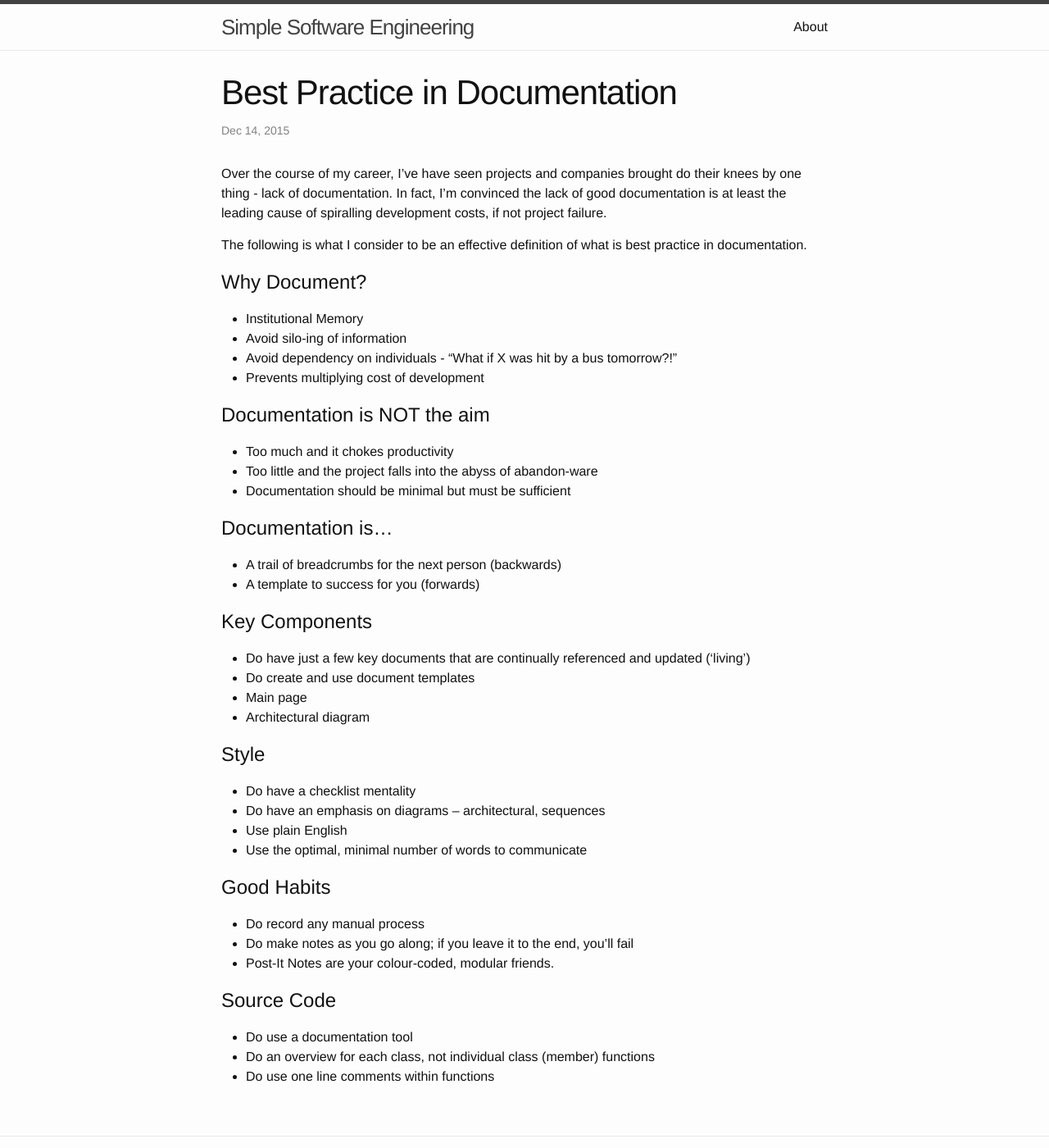
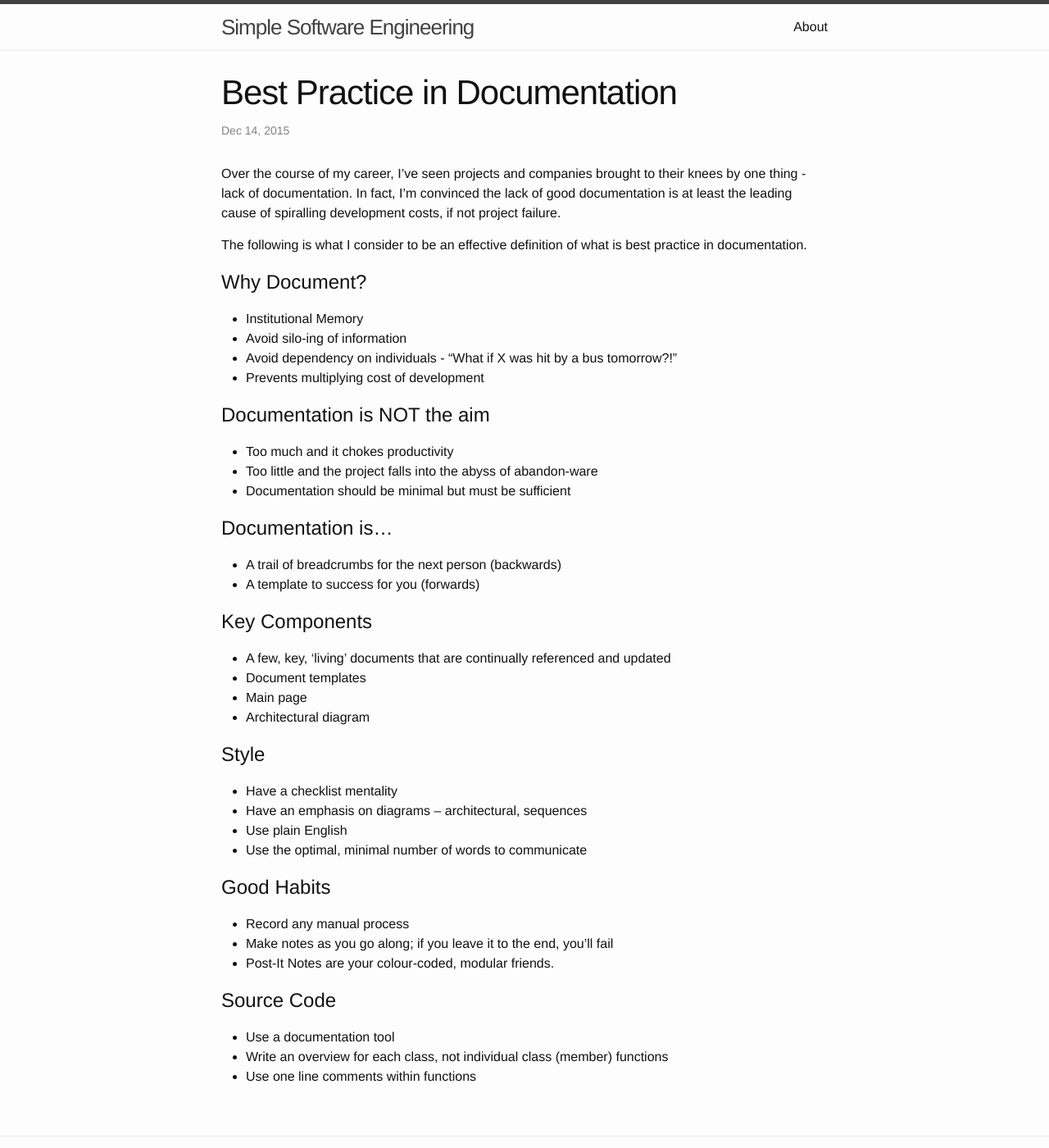
Before and after one commit to jwkc2/jwkc2.github.io, a Jekyll site: the page built from _posts/2015-12-14-Best-Practice-in-Documentation.md, in a window 1280 px wide and 1400 px high. Shown: the whole window at 82% size. Built offline with Jekyll 4.4.1, drawn with Linux system fonts in a browser that asks for light colours.

Commit message:
Fixed various grammatical and spelling errors

```diff
--- a/_posts/2015-12-14-Best-Practice-in-Documentation.md
+++ b/_posts/2015-12-14-Best-Practice-in-Documentation.md
@@ -6,7 +6,7 @@ date: 2015-12-14 19:31
 categories: software-engineering project-management documentation
 ---
 
-Over the course of my career, I've have seen projects and companies brought do their knees by one thing - lack of documentation. In fact, I'm convinced the lack of good documentation is at least the leading cause of spiralling development costs, if not project failure.
+Over the course of my career, I've seen projects and companies brought to their knees by one thing - lack of documentation. In fact, I'm convinced the lack of good documentation is at least the leading cause of spiralling development costs, if not project failure.
 
 The following is what I consider to be an effective definition of what is best practice in documentation.
 
@@ -30,26 +30,26 @@ The following is what I consider to be an effective definition of what is best p
 
 # Key Components
 
-* Do have just a few key documents that are continually referenced and updated (‘living’)
-* Do create and use document templates
+* A few, key, 'living' documents that are continually referenced and updated
+* Document templates
 * Main page
 * Architectural diagram
 
 # Style
 
-* Do have a checklist mentality
-* Do have an emphasis on diagrams – architectural, sequences
+* Have a checklist mentality
+* Have an emphasis on diagrams – architectural, sequences
 * Use plain English
 * Use the optimal, minimal number of words to communicate
 
 # Good Habits
 
-* Do record any manual process
-* Do make notes as you go along; if you leave it to the end, you’ll fail
+* Record any manual process
+* Make notes as you go along; if you leave it to the end, you’ll fail
 * Post-It Notes are your colour-coded, modular friends.
 
 # Source Code
 
-* Do use a documentation tool
-* Do an overview for each class, not individual class (member) functions
-* Do use one line comments within functions
+* Use a documentation tool
+* Write an overview for each class, not individual class (member) functions
+* Use one line comments within functions
```
Also changed, not shown: _posts/2015-12-13-Leadership-in-Software-Engineering.md (+3 -3 lines), _posts/2015-12-14-Core-Principles.md (+3 -3 lines), _posts/2015-12-14-Wall-of-Infamy.md (+3 -3 lines), _posts/2015-12-18-Too-Much-Technology.md (+7 -7 lines).
